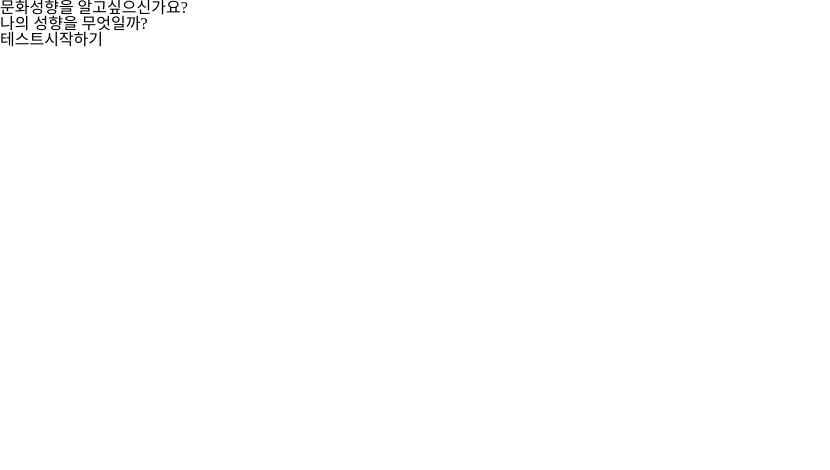
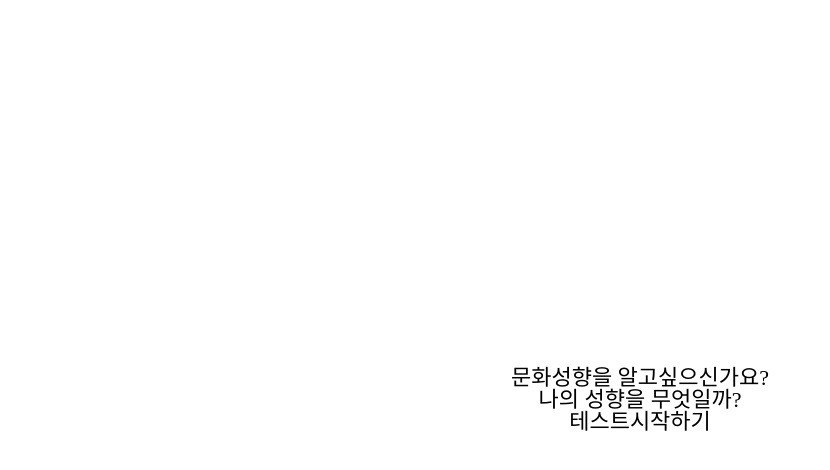
Before and after one commit to cupmilk/SearchingExhibition, a React (Create React App) app in the folder exhibition-app/: page / in a window 1280 px wide. Shown: the top 470 px of the page, without its empty margins (0-830 px from the left). Built offline with nearby package versions, Linux system fonts and the light colour scheme.

Commit message:
add : 스타일 컴포넌트 mian

```diff
--- a/exhibition-app/src/App.js
+++ b/exhibition-app/src/App.js
@@ -1,6 +1,7 @@
 import Router from "./routers/Router";
 import React from "react";
 import "./css/reset.css";
+
 function App() {
   return (
     <>
--- a/exhibition-app/src/css/GlobalStyle.js
+++ b/exhibition-app/src/css/GlobalStyle.js
@@ -1,13 +1,16 @@
 import { createGlobalStyle } from "styled-components";
 
+const mbtiColor = {
+  green: "33a474",
+  blue: "d8e9ef",
+  yellow: "ece5d5",
+  pink: "eddef4",
+};
+
 const GlobalStyle = createGlobalStyle`
-*, *::before, *::after {
-    box-sizing: border-box;
-  }
 
-*::visited{
-   text-decoration: none;
-}
+body{    font-size: 22px;}
 
 
 `;
+export default GlobalStyle;
--- a/exhibition-app/src/index.js
+++ b/exhibition-app/src/index.js
@@ -4,11 +4,13 @@ import "./index.css";
 import App from "./App";
 import reportWebVitals from "./reportWebVitals";
 import { BrowserRouter } from "react-router-dom";
+import GlobalStyle from "./css/GlobalStyle";
 
 const root = ReactDOM.createRoot(document.getElementById("root"));
 root.render(
   //<React.StrictMode>
   <BrowserRouter>
+    <GlobalStyle />
     <App />
   </BrowserRouter>
   //</React.StrictMode>
--- a/exhibition-app/src/pages/Main.js
+++ b/exhibition-app/src/pages/Main.js
@@ -1,6 +1,15 @@
 import React, { useCallback, useEffect } from "react";
 import { Link, NavLink } from "react-router-dom";
 import styled from "styled-components";
+
+const Box = styled.div`
+  width: 100vw;
+  height: 100vh;
+  display: flex;
+  flex-direction: column;
+  justify-content: center;
+  align-items: center;
+`;
 
 const StyledNavLink = styled(NavLink)`
   text-decoration: none;
@@ -9,14 +18,14 @@ const StyledNavLink = styled(NavLink)`
 
 const Main = (props) => {
   return (
-    <div>
+    <Box>
       <h2>문화성향을 알고싶으신가요?</h2>
       <p>나의 성향을 무엇일까?</p>
       <simpleLink>
         <StyledNavLink to="/Question">테스트시작하기</StyledNavLink>
         {/* <NavLink to="/Question">테스트시작하기</NavLink> */}
       </simpleLink>
-    </div>
+    </Box>
   );
 };
 
--- a/exhibition-app/src/routers/Router.js
+++ b/exhibition-app/src/routers/Router.js
@@ -23,6 +23,7 @@ const Router = () => {
   return (
     <Routes>
       <Route path="/" element={<Main />}></Route>
+
       <Route
         path="/Question"
         element={
```
Also changed, not shown: exhibition-app/src/css/test.css (added).
